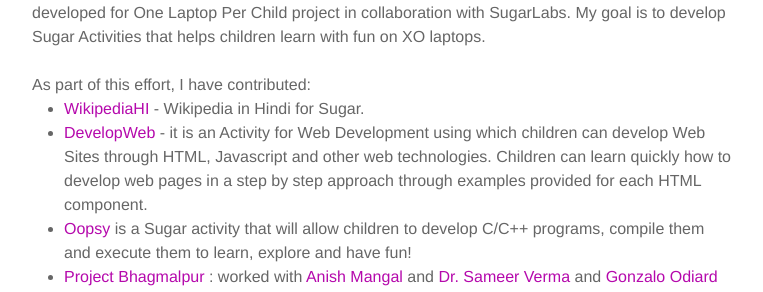
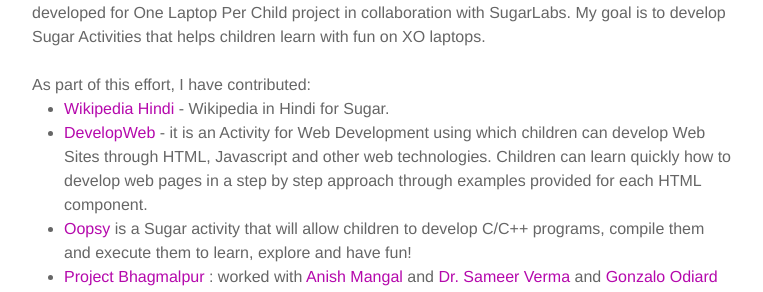
Before and after one commit to kartikperisetla/kartikperisetla.github.io, a Jekyll site: the page built from _pages/projects.md, in a window 1280 px wide and 900 px high, scrolled down 4292 px, cut to the strip 0-485 px from the top of the window. Shown: the part 160-452 px from the top of the strip, without its empty margins (258-1021 px from the left). Built offline with Jekyll 4.4.1, drawn with Linux system fonts in a browser that asks for light colours; nearby versions of some CDN libraries.

Commit message:
updated project info

```diff
--- a/_pages/projects.md
+++ b/_pages/projects.md
@@ -143,7 +143,7 @@
     As part of this effort, I have contributed:
 
     <ul>
-        <li><a href="http://activities.sugarlabs.org/en-US/sugar/addon/4632">WikipediaHI</a> - Wikipedia in Hindi for
+        <li><a href="http://activities.sugarlabs.org/en-US/sugar/addon/4632">Wikipedia Hindi</a> - Wikipedia in Hindi for
             Sugar.
         </li>
         <li><a href="https://sites.google.com/site/developwebactivity/">DevelopWeb</a> - it is an Activity for Web
@@ -168,7 +168,7 @@
             title="little joy" />
     </div>
     <div class="col three caption">
-        developed WikipediaHindi for offline access on XO laptop through XSCE school server <br/><br/>Download: <a href="https://activities.sugarlabs.org/en-US/sugar/addon/4632">https://activities.sugarlabs.org/en-US/sugar/addon/4632</a>
+        developed WikipediaHindi for offline access on XO laptop through XSCE school server<br/>Download: <a href="https://activities.sugarlabs.org/en-US/sugar/addon/4632">https://activities.sugarlabs.org/en-US/sugar/addon/4632</a>
     </div>
 
     <div class="img_row">
```
